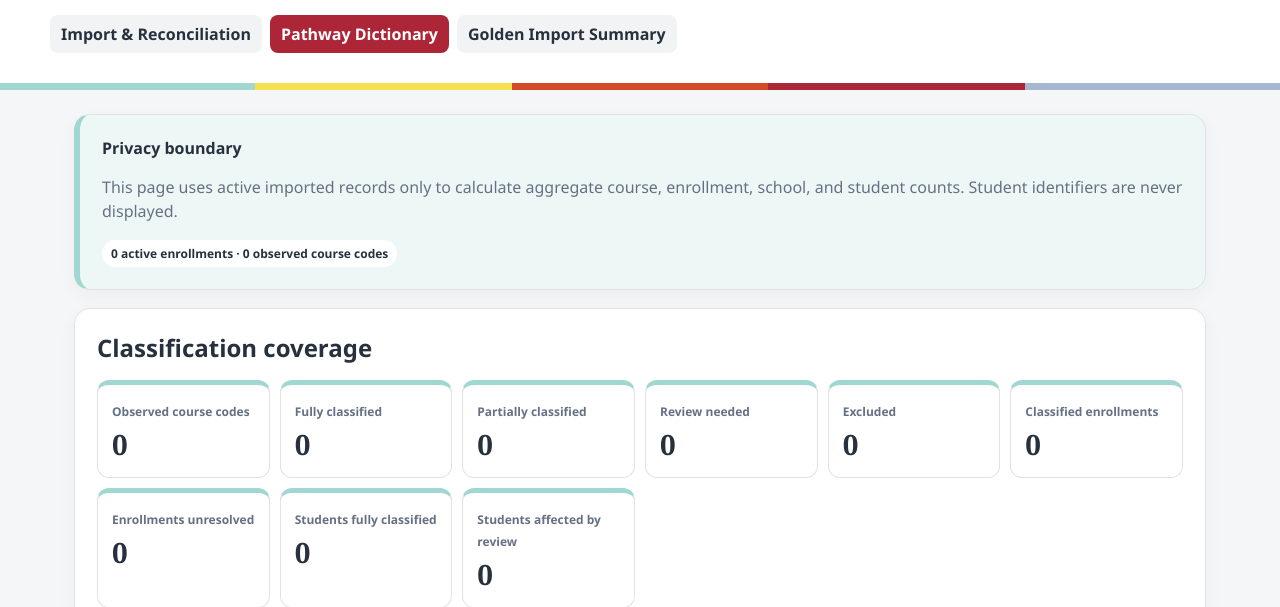
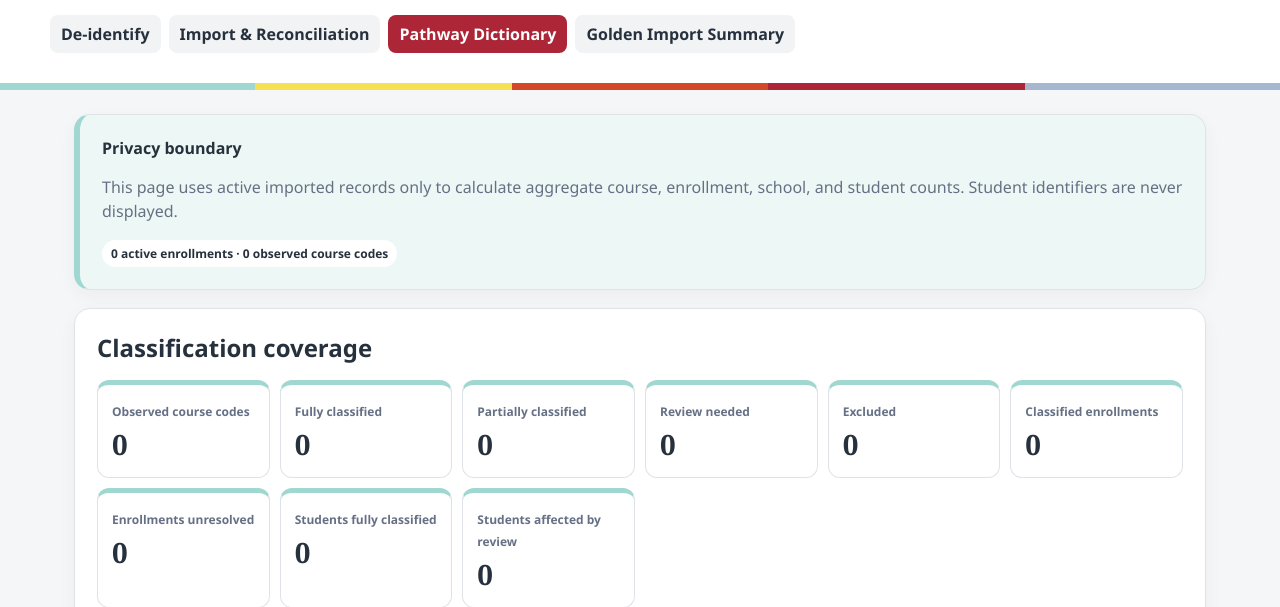
Before and after one commit to clb1015/district-arts-dashboard, a website: page pathways.html in a window 1280 px wide. Shown: the part 193-800 px from the top of the page. Drawn offline with Linux system fonts and the light colour scheme.

Commit message:
Add de-identification workflow navigation

```diff
--- a/pathways.html
+++ b/pathways.html
@@ -1,5 +1,5 @@
 <!doctype html><html lang="en"><head><meta charset="utf-8"><meta name="viewport" content="width=device-width,initial-scale=1"><title>Arts Pathway Dictionary | SDOC Arts Data</title><link rel="stylesheet" href="./styles.css"></head><body>
-<header><div class="brand"><span class="eyebrow">SDOC FINE & PERFORMING ARTS</span><h1>Arts Pathway Dictionary</h1><p>One durable SDOC classification layer on top of the official Florida course reference. Review high-impact courses first, confirm classifications once, and reuse them everywhere.</p><nav class="topnav"><a href="./">Import & Reconciliation</a><a class="active" href="./pathways.html">Pathway Dictionary</a><a href="./golden.html">Golden Import Summary</a></nav></div></header>
+<header><div class="brand"><span class="eyebrow">SDOC FINE & PERFORMING ARTS</span><h1>Arts Pathway Dictionary</h1><p>One durable SDOC classification layer on top of the official Florida course reference. Review high-impact courses first, confirm classifications once, and reuse them everywhere.</p><nav class="topnav"><a href="./deidentify.html">De-identify</a><a href="./">Import & Reconciliation</a><a class="active" href="./pathways.html">Pathway Dictionary</a><a href="./golden.html">Golden Import Summary</a></nav></div></header>
 <main>
 <section class="privacy card"><strong>Privacy boundary</strong><p>This page uses active imported records only to calculate aggregate course, enrollment, school, and student counts. Student identifiers are never displayed.</p><span id="loadStatus" class="pill">Loading pathway data…</span></section>
 <section class="card"><h2>Classification coverage</h2><div id="coverageMetrics" class="metrics"></div><div id="coverageDetail" class="quality"></div></section>
```
